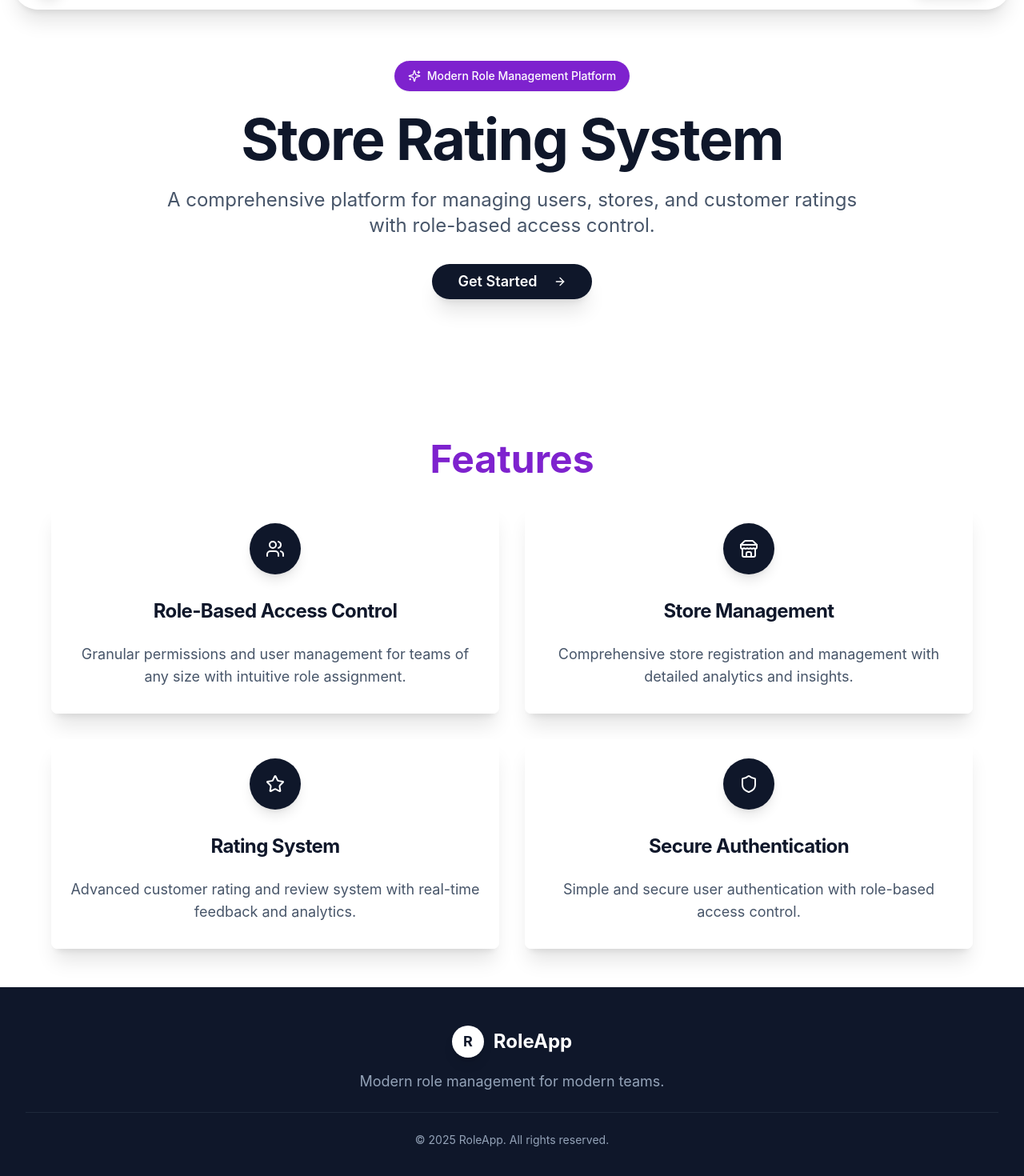
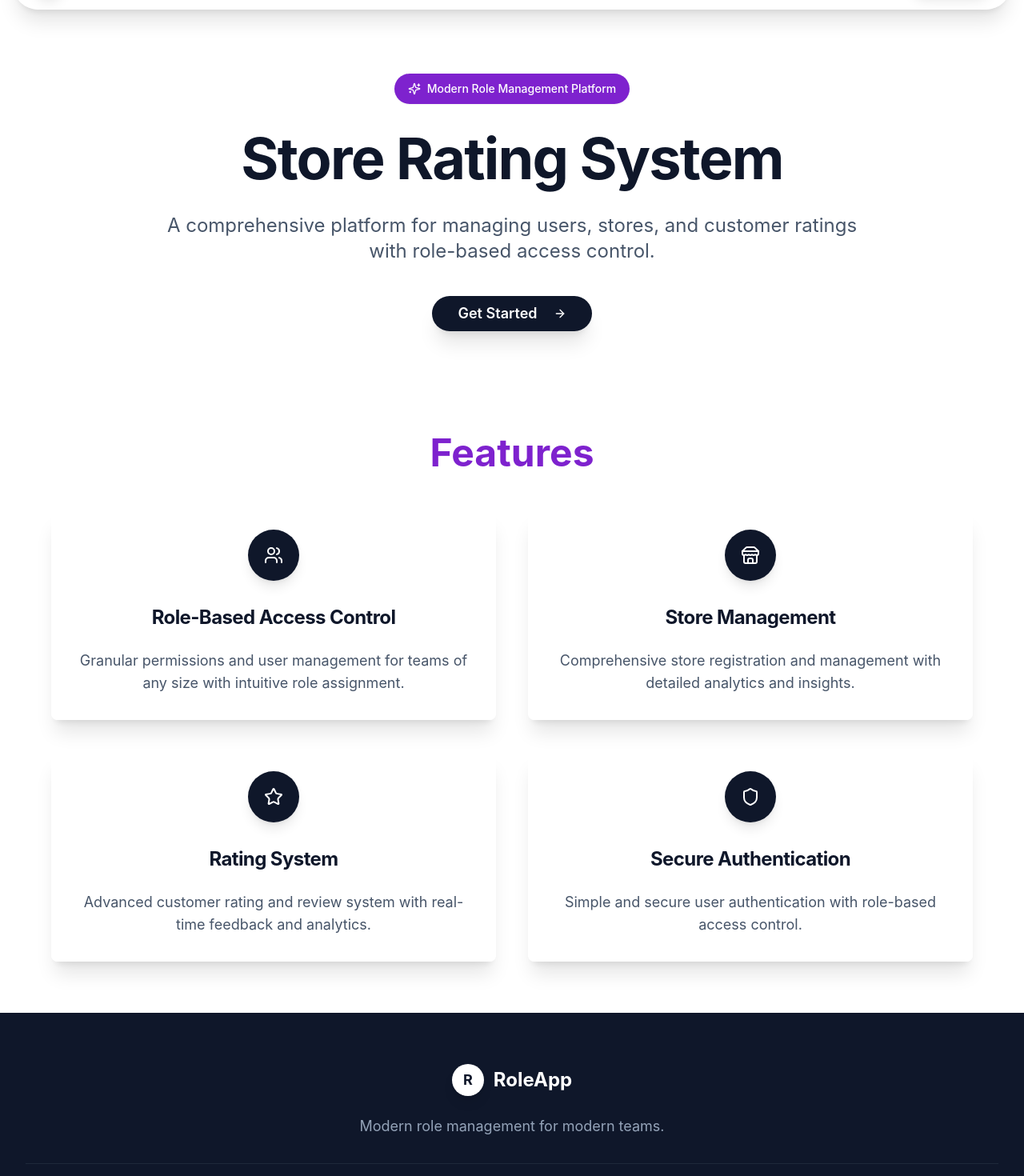
Before and after one commit to rajdesai17/role-centric-spark, a React (Vite) app: page / in a window 1280 px wide. Shown: the part 78-1548 px from the top of the page at 80% size. Built offline with nearby package versions, Linux system fonts and the light colour scheme.

Commit message:
Refactor LandingPage component: Adjusted padding and margins for hero, features, and footer sections to enhance layout consistency and improve overall readability. Updated badge and heading styles for better visual appeal.

```diff
--- a/src/pages/LandingPage.tsx
+++ b/src/pages/LandingPage.tsx
@@ -151,23 +151,23 @@ const LandingPage = () => {
       </nav>
 
             {/* Hero Section */}
-      <section className="relative overflow-hidden pt-16 pb-12">
+      <section className="relative overflow-hidden pt-20 pb-16">
         <div className="max-w-7xl mx-auto px-4 sm:px-6 lg:px-8">
           <div className="text-center">
-            <Badge className="mb-6 px-4 py-2 text-sm font-medium bg-purple-700 text-white rounded-full shadow-sm">
+            <Badge className="mb-8 px-4 py-2 text-sm font-medium bg-purple-700 text-white rounded-full shadow-sm">
               <Sparkles className="h-4 w-4 mr-2" />
               Modern Role Management Platform
             </Badge>
 
-            <h1 className="text-5xl md:text-6xl lg:text-7xl font-bold text-slate-900 mb-6 leading-tight">
+            <h1 className="text-5xl md:text-6xl lg:text-7xl font-bold text-slate-900 mb-8 leading-tight">
               Store Rating System
             </h1>
 
-            <p className="text-xl md:text-2xl text-slate-600 mb-8 max-w-4xl mx-auto leading-relaxed font-normal">
+            <p className="text-xl md:text-2xl text-slate-600 mb-10 max-w-4xl mx-auto leading-relaxed font-normal">
               A comprehensive platform for managing users, stores, and customer ratings with role-based access control.
             </p>
 
-            <div className="flex justify-center items-center mb-8">
+            <div className="flex justify-center items-center mb-2">
               <Button
                 size="lg"
                 className="bg-slate-900 text-white font-semibold rounded-2xl px-8 py-4 text-lg shadow-xl hover:shadow-2xl transition-all duration-300 hover:scale-105"
@@ -184,15 +184,15 @@ const LandingPage = () => {
       </section>
 
       {/* Features Section */}
-      <section id="features" className="py-12 bg-white">
+      <section id="features" className="pt-2 pb-16 bg-white">
         <div className="max-w-7xl mx-auto px-4 sm:px-6 lg:px-8">
-          <div className="text-center mb-8">
-            <h2 className="text-4xl md:text-5xl font-bold text-purple-700 mb-4">
+          <div className="text-center mb-12">
+            <h2 className="text-4xl md:text-5xl font-bold text-purple-700 mb-6">
               Features
             </h2>
           </div>
 
-          <div className="grid grid-cols-1 md:grid-cols-2 gap-8 max-w-6xl mx-auto">
+          <div className="grid grid-cols-1 md:grid-cols-2 gap-10 max-w-6xl mx-auto">
             {features.map((feature, index) => (
               <Card key={index} className="group hover:shadow-2xl transition-all duration-500 border-0 shadow-xl bg-white/80 backdrop-blur-sm">
                 <CardHeader className="text-center pb-6">
@@ -221,16 +221,16 @@ const LandingPage = () => {
 
 
       {/* Footer */}
-      <footer className="bg-slate-900 text-white py-12">
+      <footer className="bg-slate-900 text-white py-16">
         <div className="max-w-7xl mx-auto px-4 sm:px-6 lg:px-8">
           <div className="text-center">
-            <div className="flex items-center justify-center space-x-3 mb-4">
+            <div className="flex items-center justify-center space-x-3 mb-6">
               <div className="w-10 h-10 bg-white rounded-xl flex items-center justify-center shadow-lg">
                 <span className="text-slate-900 font-bold text-lg">R</span>
               </div>
               <span className="text-2xl font-bold text-white">RoleApp</span>
             </div>
-            <p className="text-slate-400 text-lg mb-6">
+            <p className="text-slate-400 text-lg mb-8">
               Modern role management for modern teams.
             </p>
             <div className="border-t border-slate-800 pt-6">
```
